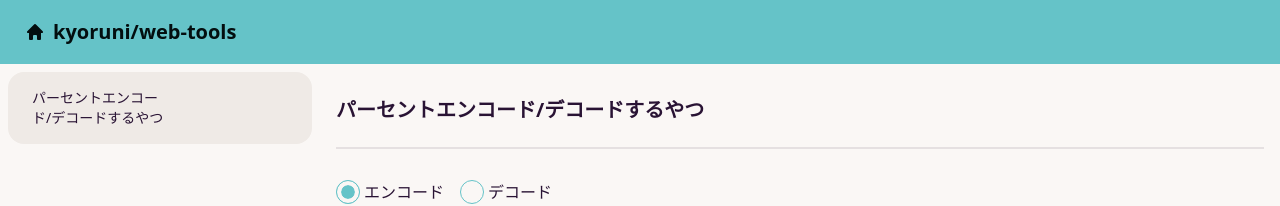
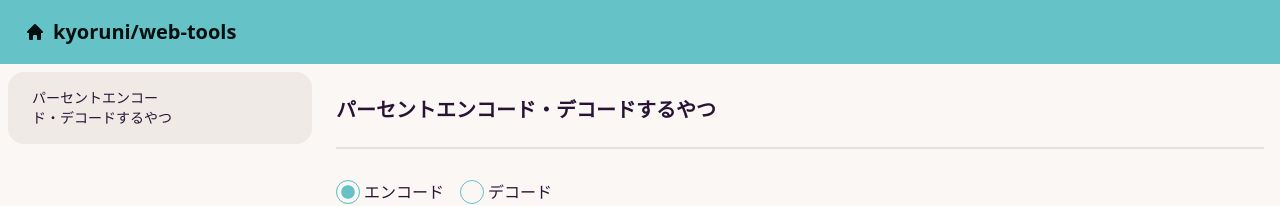
Before and after one commit to kyoruni/web-tools, a Nuxt app: page /percent-endecode in a window 1280 px wide. Shown: the top 206 px of the page. Built offline with nearby package versions, Linux system fonts and the light colour scheme.

Commit message:
ページタイトル部分をコンポーネントに切り出し (#8)
* :recycle: タイトル部分を別コンポーネントに切り出し
* :wrench: タイトルコンポーネントに差し替え
* :recycle: 未使用の値があったので、使う

```diff
--- a/components/Menu.vue
+++ b/components/Menu.vue
@@ -1,7 +1,7 @@
 <template>
   <nav class="menu">
     <ul class="menu bg-base-200 rounded-box">
-      <li><nuxt-link to="/percent-endecode">パーセントエンコード/デコードするやつ</nuxt-link></li>
+      <li><nuxt-link to="/percent-endecode">パーセントエンコード・デコードするやつ</nuxt-link></li>
     </ul>
   </nav>
 </template>
--- /dev/null
+++ b/components/PageTitle.vue
@@ -0,0 +1,15 @@
+<template>
+  <div class="page-title">
+    <h2 class="text-xl font-extrabold pt-4">{{ props.value }}</h2>
+    <div class="divider"></div>
+  </div>
+</template>
+
+<script setup>
+const props = defineProps({
+  value: {
+    type: String,
+    required: true,
+  }
+});
+</script>
--- a/pages/percent-endecode.vue
+++ b/pages/percent-endecode.vue
@@ -1,7 +1,6 @@
 <template>
   <div class="percent-endecode">
-    <h2 class="text-xl font-extrabold pt-4">パーセントエンコード/デコードするやつ</h2>
-    <div class="divider"></div>
+    <PageTitle :value="'パーセントエンコード・デコードするやつ'"/>
     <div class="flex items-center pb-4">
       <input type="radio" name="option" id="encode" :class="radioClass" value="encode" v-model="option" @change="onChange"/>
       <label for="encode" :class="labelClass" class="pr-4">エンコード</label>
@@ -45,7 +44,7 @@ const onChange = (() => {
 });
 
 const execute = (() => {
-  if (inputText.value.length === 0) {
+  if (isInputEmpty) {
     const optionKind = option.value === 'encode' ? 'エンコード' : 'デコード';
     alert(`${optionKind}したいテキストを入力してください！`);
     return;
```
